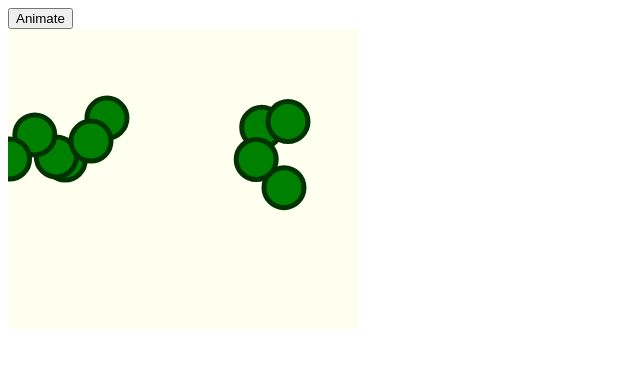
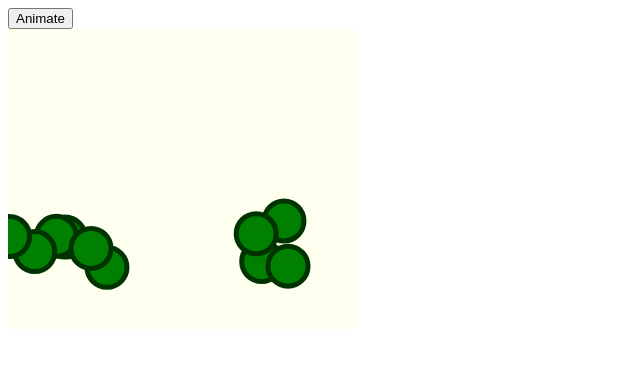
Before and after one commit to LeonardA-L/fire-penguin-disco-panda, a plain HTML site: page index.html in a window 1280 px wide. Both pictures are taken after a click on the button "Animate". Shown: the whole page, without its empty margins (0-640 px from the left). Drawn offline with nearby package versions, Linux system fonts and the light colour scheme.

Commit message:
Adding basic rebound

```diff
--- a/index.html
+++ b/index.html
@@ -21,6 +21,8 @@ var totalBubbles = 10;
 for (var i = 0; i < totalBubbles; i++) {
     addBubble();
 }
+
+gravity = 0.02;
 
 function addBubble(){
 	var bubble = {
@@ -65,10 +67,11 @@ function animate() {
 	*/
         // advance the rocks
         bubble.y += bubble.speed;
-
+	bubble.speed += gravity;
         // if the rock is below the canvas,
         if (bubble.y > canvas.height) {
-            resetBubble(bubble);
+            //resetBubble(bubble);
+	    bubble.speed *= -1;
         }
 
     }
```
